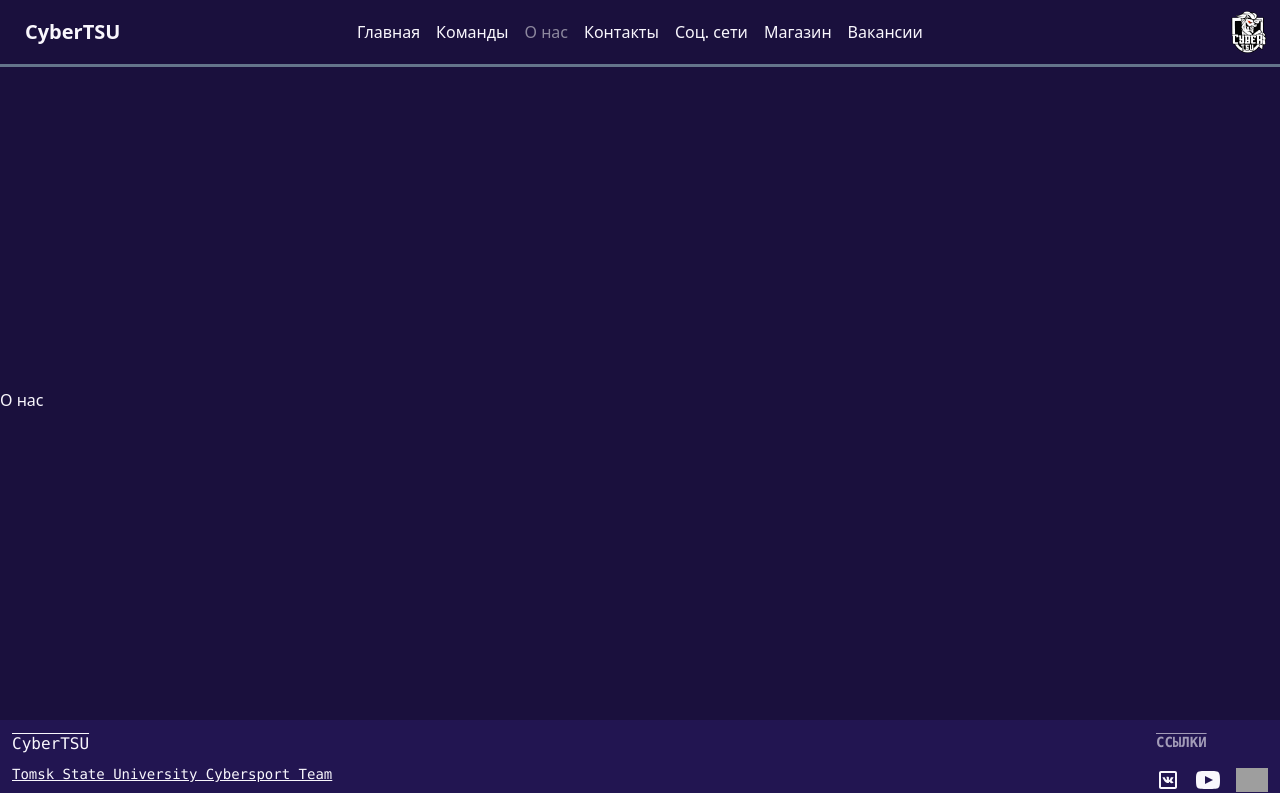
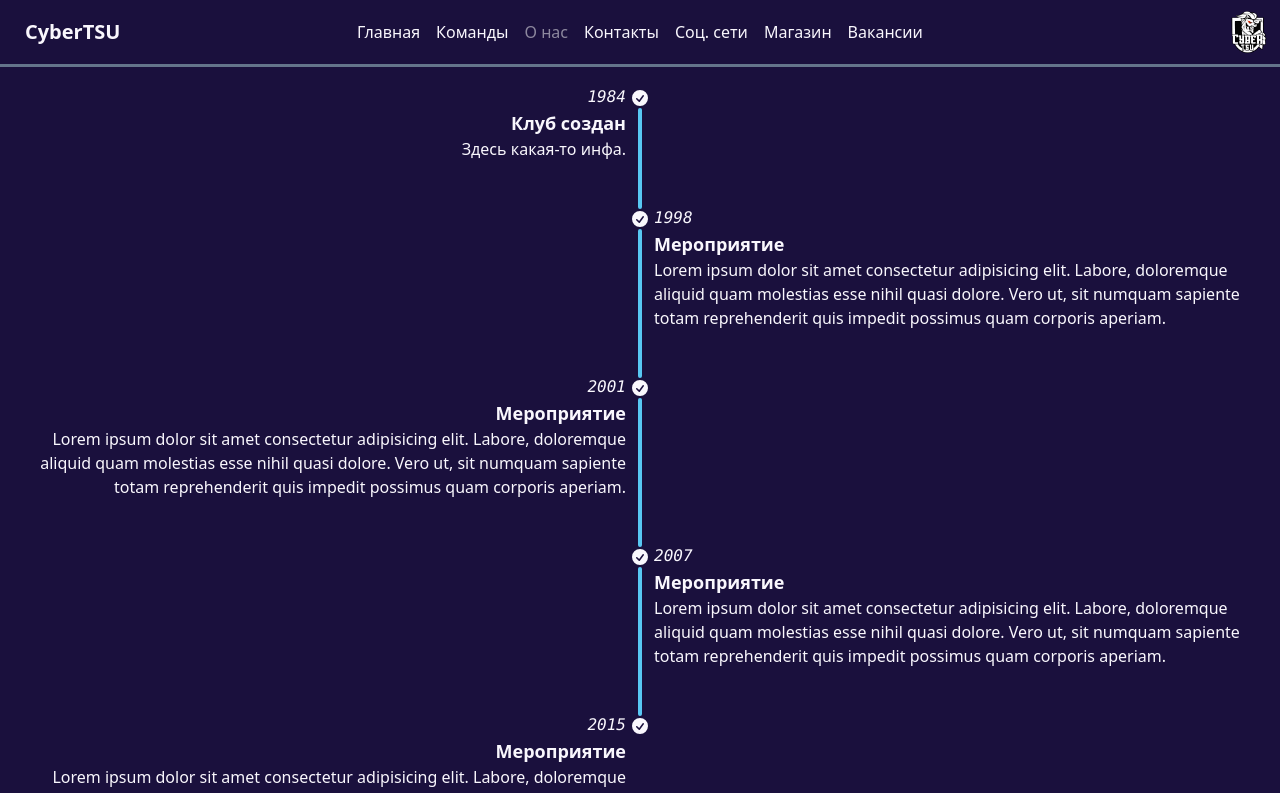
Before and after one commit to Fuminshou-dev/cyberTSU-svelte, a SvelteKit app: page /about in a window 1280 px wide. Shown: the top 793 px of the page. Built offline with nearby package versions, Linux system fonts and the light colour scheme; grey boxes are pictures that could not be loaded.

Commit message:
added about, shop and contacts pages and some misc stuff

```diff
--- a/src/routes/+layout.svelte
+++ b/src/routes/+layout.svelte
@@ -15,7 +15,7 @@
     <NewNavbar />
   </div>
   <!-- <Navbar></Navbar> -->
-  <div class="flex-grow mt-20 content-center">
+  <div class="flex-grow mt-20">
     <slot />
   </div>
   <Footer></Footer>
--- a/src/routes/+page.svelte
+++ b/src/routes/+page.svelte
@@ -1,10 +1,20 @@
 <script>
   import Carousel from "./Carousel.svelte";
   import Hero from "./Hero.svelte";
+  import img from "$lib/images/be.png";
 </script>
 
 <div class="flex place-content-between justify-center items-center m-0">
   <Carousel />
 </div>
-<h1 class="text-7xl md:hidden">Герои нашего времени.</h1>
+<h1 class="break-words text-7xl md:hidden pl-5">
+  <div class="mockup-phone">
+    <div class="camera"></div>
+    <div class="display">
+      <div class="artboard artboard-demo phone-1">
+        <img src={img} alt="CyberTSU logo" />CyberTSU
+      </div>
+    </div>
+  </div>
+</h1>
 <Hero />
--- a/src/routes/Footer.svelte
+++ b/src/routes/Footer.svelte
@@ -4,7 +4,7 @@
   <aside class="pb-0">
     <p class="text-base underline text-opacity-50 overline">CyberTSU</p>
     <p class="underline text-opacity-90">
-      Tomsk State University Cybersport Team
+      Tomsk State University Cybersport Club
     </p>
   </aside>
   <nav>
--- a/src/routes/about/+page.svelte
+++ b/src/routes/about/+page.svelte
@@ -1,4 +1,122 @@
-<script>
-</script>
-
-О нас
+<div class="flex justify-center items-center self-center h-full">
+  <ul
+    class="timeline timeline-snap-icon max-md:timeline-compact timeline-vertical"
+  >
+    <li>
+      <div class="timeline-middle">
+        <svg
+          xmlns="http://www.w3.org/2000/svg"
+          viewBox="0 0 20 20"
+          fill="currentColor"
+          class="h-5 w-5"
+          ><path
+            fill-rule="evenodd"
+            d="M10 18a8 8 0 100-16 8 8 0 000 16zm3.857-9.809a.75.75 0 00-1.214-.882l-3.483 4.79-1.88-1.88a.75.75 0 10-1.06 1.061l2.5 2.5a.75.75 0 001.137-.089l4-5.5z"
+            clip-rule="evenodd"
+          /></svg
+        >
+      </div>
+      <div class="timeline-start md:text-end mb-10">
+        <time class="font-mono italic">1984</time>
+        <div class="text-lg font-black">Клуб создан</div>
+        Здесь какая-то инфа.
+      </div>
+      <hr class="bg-secondary" />
+    </li>
+    <li>
+      <hr class="bg-secondary" />
+      <div class="timeline-middle">
+        <svg
+          xmlns="http://www.w3.org/2000/svg"
+          viewBox="0 0 20 20"
+          fill="currentColor"
+          class="h-5 w-5"
+          ><path
+            fill-rule="evenodd"
+            d="M10 18a8 8 0 100-16 8 8 0 000 16zm3.857-9.809a.75.75 0 00-1.214-.882l-3.483 4.79-1.88-1.88a.75.75 0 10-1.06 1.061l2.5 2.5a.75.75 0 001.137-.089l4-5.5z"
+            clip-rule="evenodd"
+          /></svg
+        >
+      </div>
+      <div class="timeline-end mb-10">
+        <time class="font-mono italic">1998</time>
+        <div class="text-lg font-black">Мероприятие</div>
+        Lorem ipsum dolor sit amet consectetur adipisicing elit. Labore, doloremque
+        aliquid quam molestias esse nihil quasi dolore. Vero ut, sit numquam sapiente
+        totam reprehenderit quis impedit possimus quam corporis aperiam.
+      </div>
+      <hr class="bg-secondary" />
+    </li>
+    <li>
+      <hr class="bg-secondary" />
+      <div class="timeline-middle">
+        <svg
+          xmlns="http://www.w3.org/2000/svg"
+          viewBox="0 0 20 20"
+          fill="currentColor"
+          class="h-5 w-5"
+          ><path
+            fill-rule="evenodd"
+            d="M10 18a8 8 0 100-16 8 8 0 000 16zm3.857-9.809a.75.75 0 00-1.214-.882l-3.483 4.79-1.88-1.88a.75.75 0 10-1.06 1.061l2.5 2.5a.75.75 0 001.137-.089l4-5.5z"
+            clip-rule="evenodd"
+          /></svg
+        >
+      </div>
+      <div class="timeline-start md:text-end mb-10">
+        <time class="font-mono italic">2001</time>
+        <div class="text-lg font-black">Мероприятие</div>
+        Lorem ipsum dolor sit amet consectetur adipisicing elit. Labore, doloremque
+        aliquid quam molestias esse nihil quasi dolore. Vero ut, sit numquam sapiente
+        totam reprehenderit quis impedit possimus quam corporis aperiam.
+      </div>
+      <hr class="bg-secondary" />
+    </li>
+    <li>
+      <hr class="bg-secondary" />
+      <div class="timeline-middle">
+        <svg
+          xmlns="http://www.w3.org/2000/svg"
+          viewBox="0 0 20 20"
+          fill="currentColor"
+          class="h-5 w-5"
+          ><path
+            fill-rule="evenodd"
+            d="M10 18a8 8 0 100-16 8 8 0 000 16zm3.857-9.809a.75.75 0 00-1.214-.882l-3.483 4.79-1.88-1.88a.75.75 0 10-1.06 1.061l2.5 2.5a.75.75 0 001.137-.089l4-5.5z"
+            clip-rule="evenodd"
+          /></svg
+        >
+      </div>
+      <div class="timeline-end mb-10">
+        <time class="font-mono italic">2007</time>
+        <div class="text-lg font-black">Мероприятие</div>
+        Lorem ipsum dolor sit amet consectetur adipisicing elit. Labore, doloremque
+        aliquid quam molestias esse nihil quasi dolore. Vero ut, sit numquam sapiente
+        totam reprehenderit quis impedit possimus quam corporis aperiam.
+      </div>
+      <hr class="bg-secondary" />
+    </li>
+    <li>
+      <hr class="bg-secondary" />
+      <div class="timeline-middle">
+        <svg
+          xmlns="http://www.w3.org/2000/svg"
+          viewBox="0 0 20 20"
+          fill="currentColor"
+          class="h-5 w-5"
+          ><path
+            fill-rule="evenodd"
+            d="M10 18a8 8 0 100-16 8 8 0 000 16zm3.857-9.809a.75.75 0 00-1.214-.882l-3.483 4.79-1.88-1.88a.75.75 0 10-1.06 1.061l2.5 2.5a.75.75 0 001.137-.089l4-5.5z"
+            clip-rule="evenodd"
+          /></svg
+        >
+      </div>
+      <div class="timeline-start md:text-end mb-10">
+        <time class="font-mono italic">2015</time>
+        <div class="text-lg font-black">Мероприятие</div>
+        Lorem ipsum dolor sit amet consectetur adipisicing elit. Labore, doloremque
+        aliquid quam molestias esse nihil quasi dolore. Vero ut, sit numquam sapiente
+        totam reprehenderit quis impedit possimus quam corporis aperiam.
+      </div>
+    </li>
+  </ul>
+</div>
--- a/src/routes/contacts/+page.svelte
+++ b/src/routes/contacts/+page.svelte
@@ -1 +1,33 @@
-Контакты
+<div class="flex justify-center items-center self-center h-full w-dvw">
+  <div class="">
+    <div>
+      <div class="chat chat-start">
+        <div class="chat-bubble chat-bubble-primary">
+          Хочешь связаться с нами?
+        </div>
+      </div>
+      <div class="chat chat-start">
+        <div class="chat-bubble chat-bubble-primary">
+          В таком случае, тебе необходимо обратиться на почту или в вк :)
+        </div>
+      </div>
+      <div class="chat chat-end">
+        <div class="chat-bubble chat-bubble-info">А ссылочку???</div>
+      </div>
+
+      <div class="chat chat-start">
+        <div class="chat-bubble chat-bubble-warning">
+          Точно! <p class="font-bold">Почта:</p>
+          <p class="underline">example@example.com</p>
+          <p class="font-bold">Вк:</p>
+          <a href="https://vk.com/" class="underline" target="_blank">
+            vk.com/??
+          </a>
+        </div>
+      </div>
+      <div class="chat chat-end">
+        <div class="chat-bubble chat-bubble-secondary">Спасибо!</div>
+      </div>
+    </div>
+  </div>
+</div>
--- a/src/routes/shop/+page.svelte
+++ b/src/routes/shop/+page.svelte
@@ -1 +1,47 @@
-Магазин
+<script>
+  let shopItems = [
+    {
+      title: "Hoodie",
+      text: "Cute hoodie",
+      img: "IMGURL",
+    },
+    {
+      title: "Shirt",
+      text: "Cute shirt",
+      img: "IMGURL",
+    },
+    {
+      title: "Pants",
+      text: "Cute pants",
+      img: "IMGURL",
+    },
+    {
+      title: "Sneakers",
+      text: "Cute sneakers",
+      img: "IMGURL",
+    },
+  ];
+</script>
+
+<div class="w-full m-0 p-0">
+  <div class="flex justify-center items-center self-center md:pl-0">
+    <h1 class="font-bold text-3xl">
+      Мерч? Можно заказать, чтобы поддержать нашу команду!
+    </h1>
+  </div>
+  <div
+    class="gap-10 grid lg:grid-cols-5 content-center justify-center items-center m-10 mt-20"
+  >
+    {#each shopItems as item}
+      <div class="flex flex-col gap-4 w-52">
+        <div class="flex justify-center items-center skeleton h-32 w-full">
+          {item.img}
+        </div>
+        <div class="skeleton h-4 w-28">{item.title}</div>
+        <div class="skeleton h-4 w-full">{item.text}</div>
+        <div class="skeleton h-4 w-full"></div>
+        <button class="btn btn-error">Купить</button>
+      </div>
+    {/each}
+  </div>
+</div>
--- a/src/routes/social/+page.svelte
+++ b/src/routes/social/+page.svelte
@@ -1 +1,3 @@
-Соц. сети
+<div class="flex justify-center items-center self-center h-full">
+  <h1 class="font-bold">Социальные сети</h1>
+</div>
--- a/src/routes/teams/game/+layout.svelte
+++ b/src/routes/teams/game/+layout.svelte
@@ -9,7 +9,7 @@
   class="gap-10 grid lg:grid-cols-5 content-center justify-center items-center m-10 mt-20"
 >
   {#each players as player}
-    <div class="flex flex-col gap-4 h-100 w-60 w-52">
+    <div class="flex flex-col gap-4 h-100 w-60">
       <div class="flex gap-4 items-center">
         <div class="skeleton w-16 h-16 rounded-full shrink-0"></div>
         <div class="flex flex-col gap-4">
--- a/src/routes/vacancy/+page.svelte
+++ b/src/routes/vacancy/+page.svelte
@@ -1 +1,3 @@
-Вакансии
+<div class="flex justify-center items-center self-center h-full">
+  <h1 class="font-bold">Вакансий на данный момент нет.</h1>
+</div>
```
Also changed, not shown: src/routes/Carousel.svelte (+17 -4 lines), src/lib/images/4.jpg (added).
